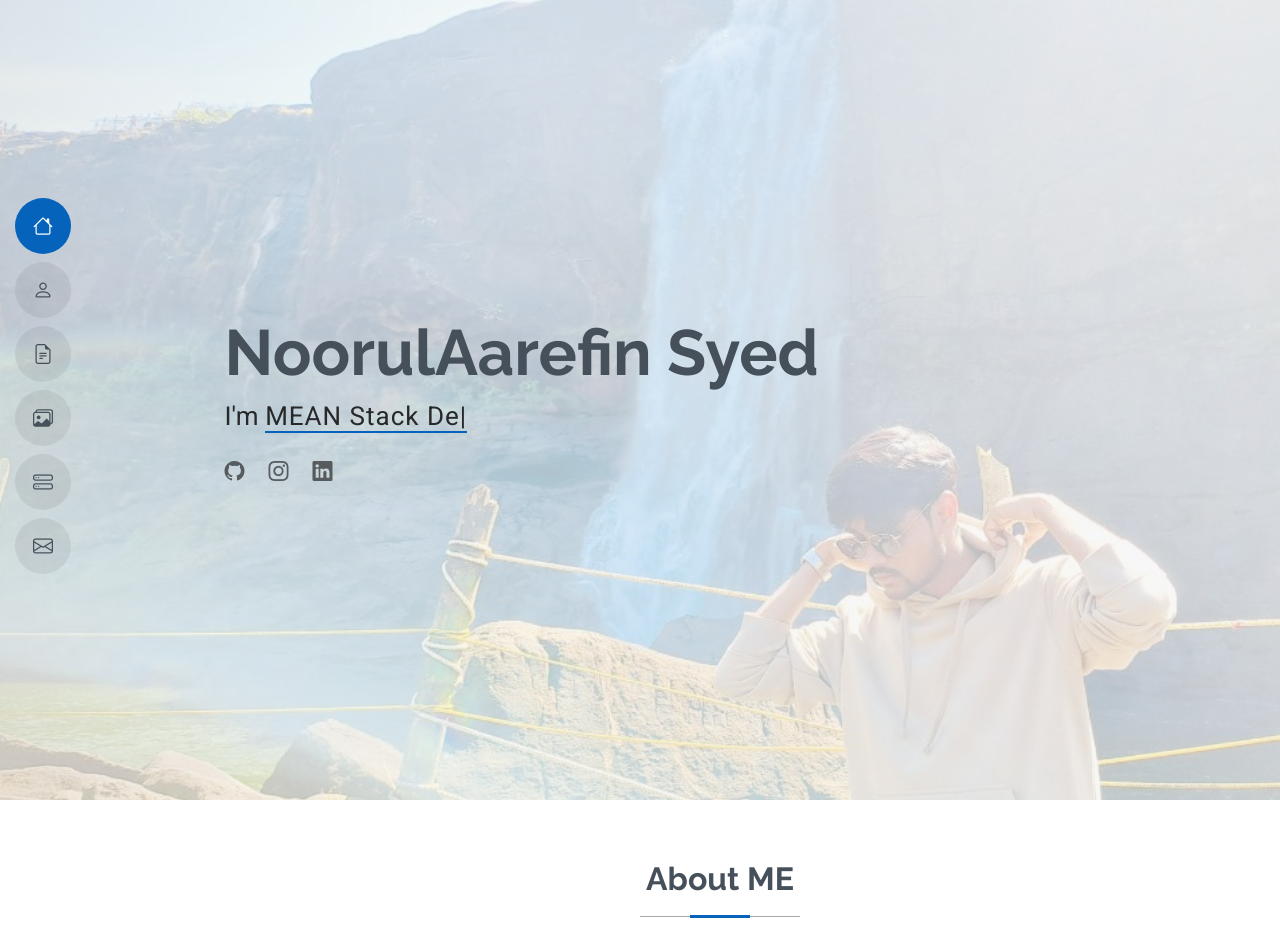
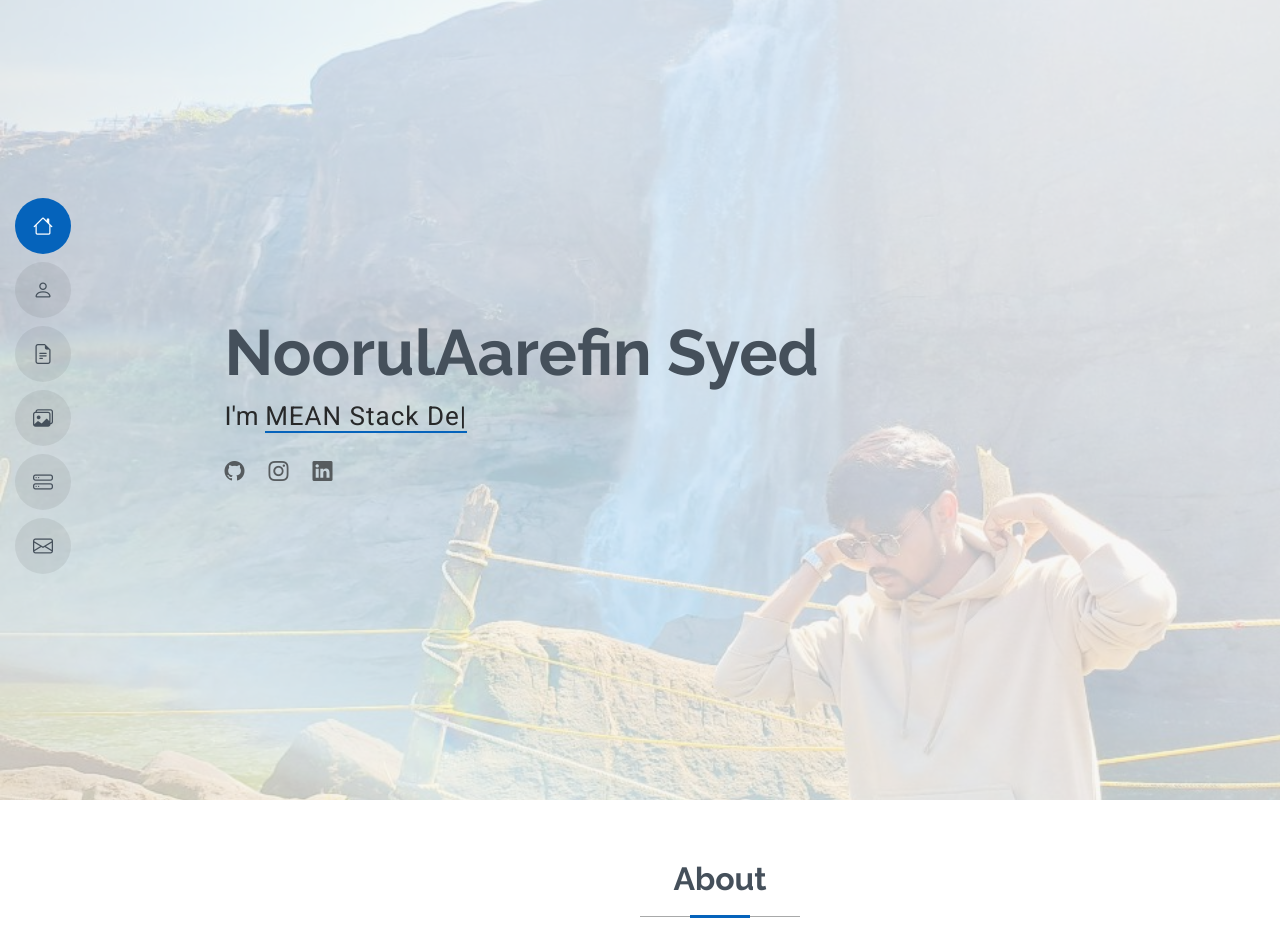
Before and after one commit to NoorulAarefin/MyResume-1.0.0, a plain HTML site: page index.html in a window 1280 px wide. Shown: the top 935 px of the page. Drawn offline with Linux system fonts and the light colour scheme.

Commit message:
Update index.html

```diff
--- a/index.html
+++ b/index.html
@@ -133,7 +133,7 @@
       <section id="about" class="about section">
         <!-- Section Title -->
         <div class="container section-title" data-aos="fade-up">
-          <h2>About ME</h2>
+          <h2>About </h2>
           <p>
             with over 2 years of experience, skilled in MongoDB, Express.js,
             Angular, and Node.js. Focused on delivering scalable,
```
